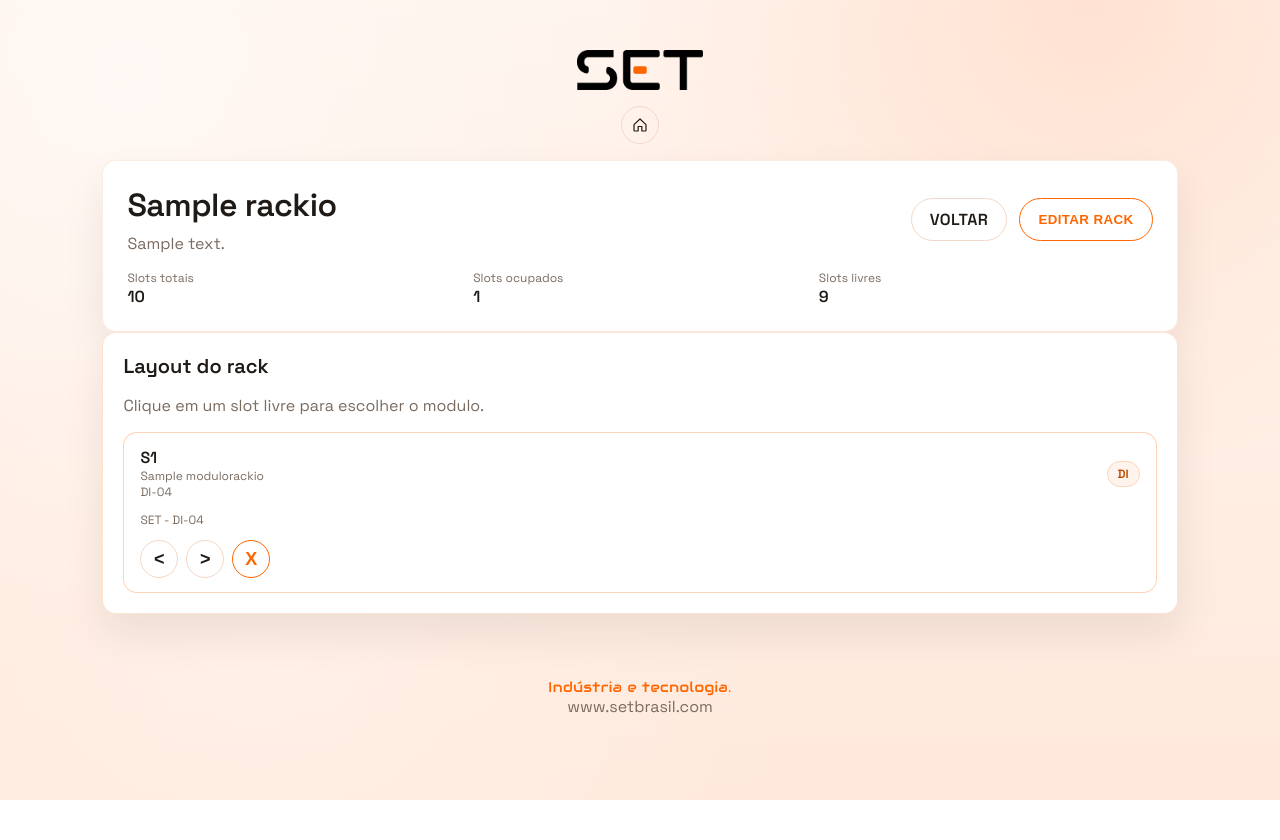
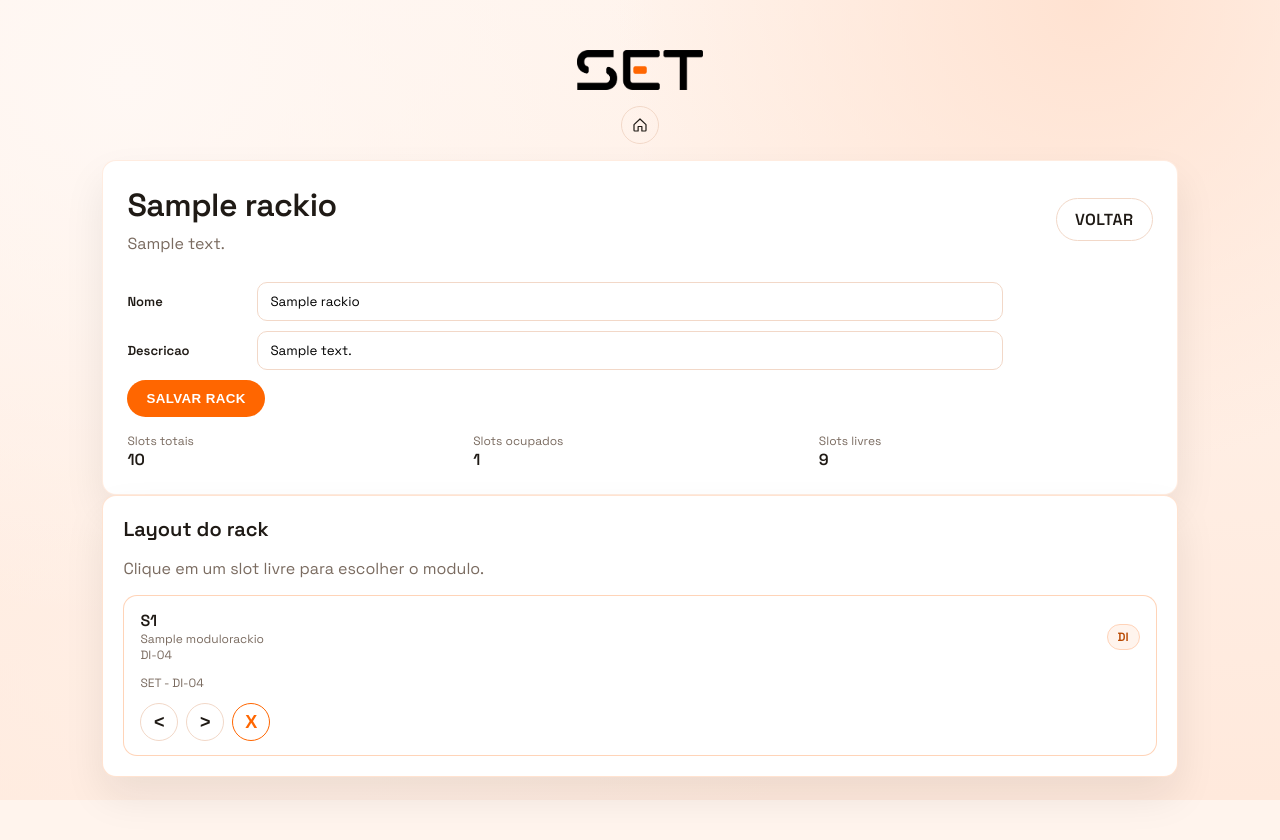
Before and after one commit to tallisonbarros/saas-set, a Django app: page /ios/racks/1/ in a window 1280 px wide. Shown: the top 840 px of the page. Before the commit the page ends 800 px from the top, so only its background shows below. Run offline with Django 5.2, Linux system fonts and the light colour scheme; a user stored in the database is signed in; data comes from the database, SQL or seed files in the repository; tables that the repository leaves empty hold one stand-in row (values such as "Sample post"); parts of the project's set-up code (start-up, migrations or seed data) failed here and were passed over.

Commit message:
Atualizacao60

```diff
--- a/core/templates/core/ios_rack_detail.html
+++ b/core/templates/core/ios_rack_detail.html
@@ -22,9 +22,23 @@
       </div>
       <div class="hero-links">
         <a class="btn btn-ghost" href="{% url 'ios_list' %}">Voltar</a>
-        <button class="btn btn-outline" type="button">Editar rack</button>
       </div>
     </div>
+    <form class="channel-form" method="post">
+      {% csrf_token %}
+      <input type="hidden" name="action" value="update_rack">
+      <div class="channel-row">
+        <div class="channel-index">Nome</div>
+        <input type="text" name="nome" value="{{ rack.nome }}" required>
+      </div>
+      <div class="channel-row">
+        <div class="channel-index">Descricao</div>
+        <input type="text" name="descricao" value="{{ rack.descricao }}">
+      </div>
+      <div class="form-actions">
+        <button class="btn btn-primary" type="submit">Salvar rack</button>
+      </div>
+    </form>
     <div class="rack-status">
       <div>
         <div class="meta-label">Slots totais</div>
--- a/core/views.py
+++ b/core/views.py
@@ -169,6 +169,16 @@ def ios_rack_detail(request, pk):
     rack = get_object_or_404(RackIO, pk=pk, cliente=cliente) if cliente else get_object_or_404(RackIO, pk=pk)
     if request.method == "POST":
         action = request.POST.get("action")
+        if action == "update_rack":
+            if not cliente:
+                return HttpResponseForbidden("Sem cadastro de cliente.")
+            nome = request.POST.get("nome", "").strip()
+            descricao = request.POST.get("descricao", "").strip()
+            if nome:
+                rack.nome = nome
+            rack.descricao = descricao
+            rack.save(update_fields=["nome", "descricao"])
+            return redirect("ios_rack_detail", pk=rack.pk)
         if action in ["add_first", "add_to_slot"]:
             module_id = request.POST.get("module_id")
             module_modelo = get_object_or_404(
```
